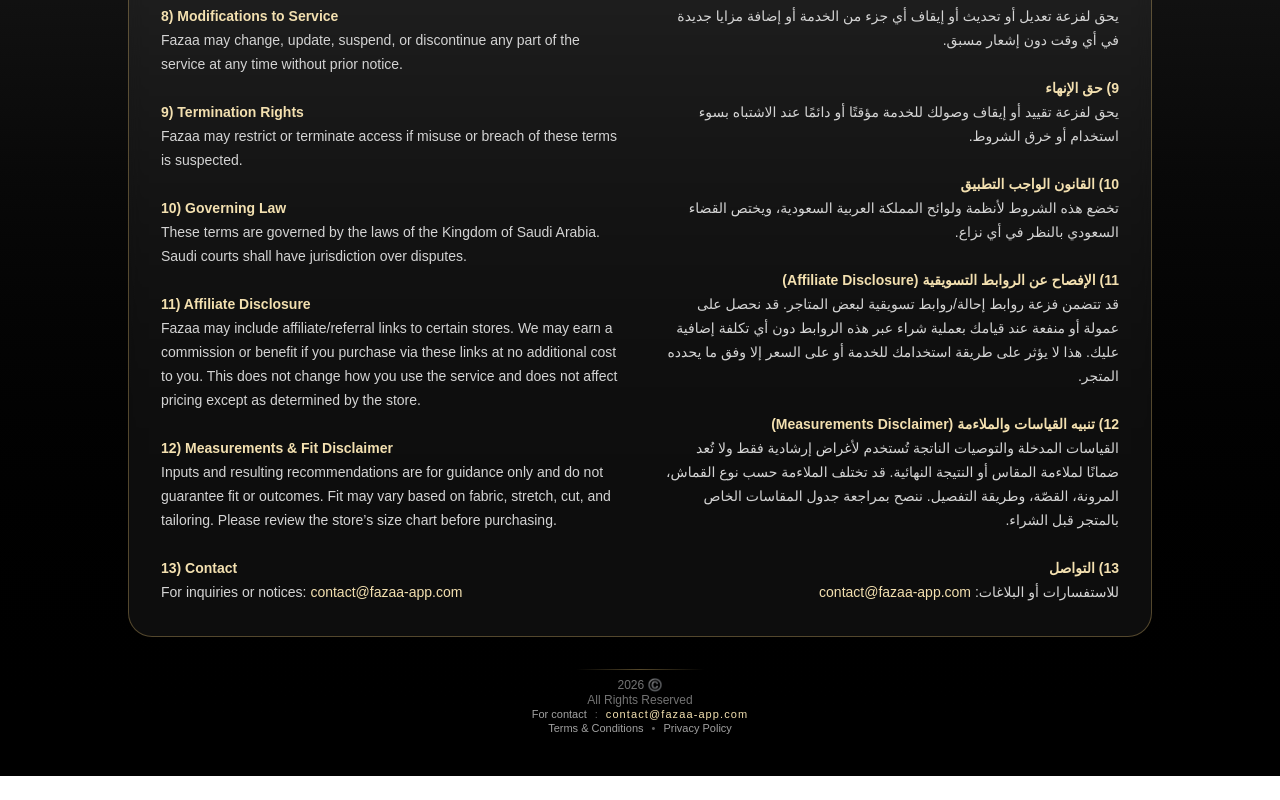
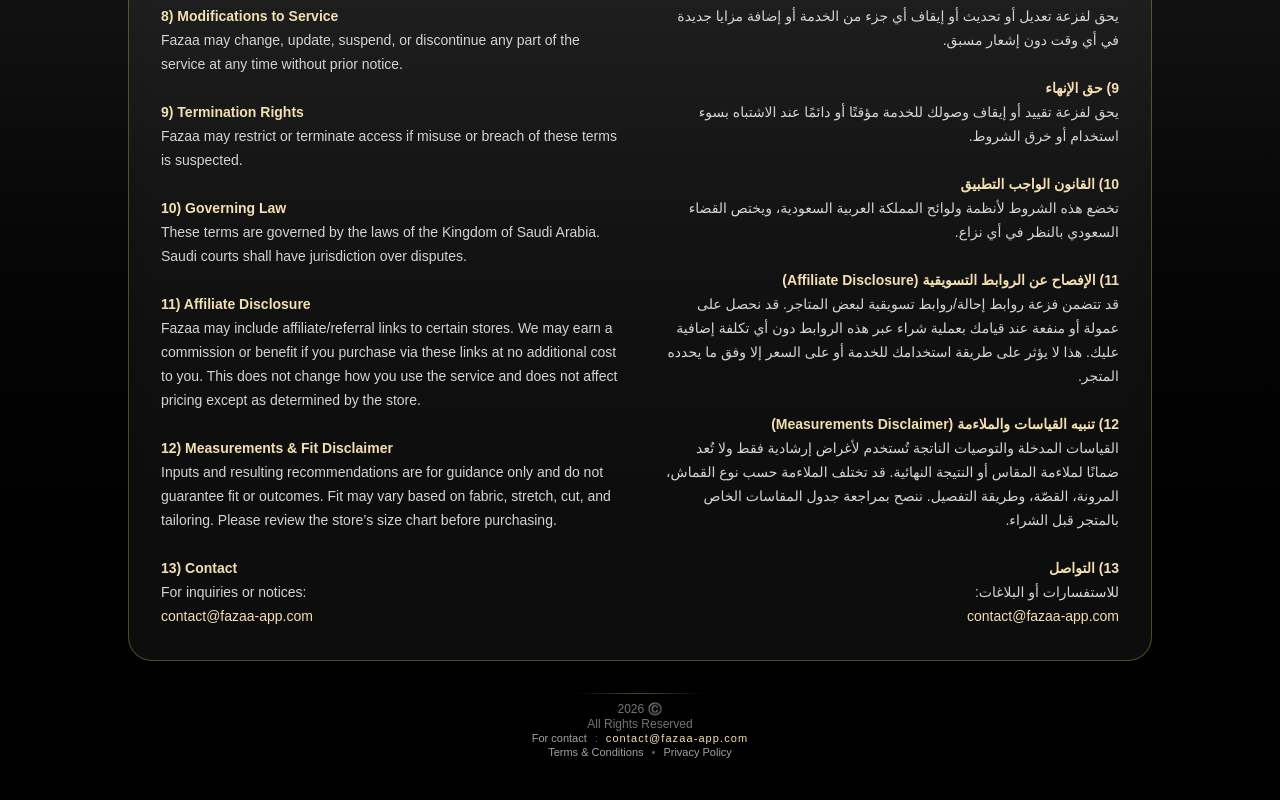
Before and after one commit to AlaaAlsaihati/fazaa, a Next.js app: page /terms-and-conditions in a window 1280 px wide. Shown: the part 1013-1813 px from the top of the page. Before the commit the page ends 1789 px from the top, so only its background shows below. Built offline with nearby package versions, Linux system fonts and the light colour scheme.

Commit message:
privacy and terms

```diff
--- a/app/privacy-policy/page.tsx
+++ b/app/privacy-policy/page.tsx
@@ -55,7 +55,9 @@
 
               <b className="text-[#f3e0b0]">8) التواصل</b><br />
               لأي استفسار بخصوص الخصوصية:{" "}
-              <span className="text-[#f3e0b0]">contact@fazaa-app.com</span>
+              <span className="text-[#f3e0b0] whitespace-nowrap overflow-hidden text-ellipsis block">
+  contact@fazaa-app.com
+</span>
             </div>
 
             {/* English */}
@@ -99,7 +101,9 @@
 
               <b className="text-[#f3e0b0]">8) Contact</b><br />
               Privacy inquiries:{" "}
-              <span className="text-[#f3e0b0]">contact@fazaa-app.com</span>
+             <span className="text-[#f3e0b0] whitespace-nowrap overflow-hidden text-ellipsis block">
+  contact@fazaa-app.com
+</span>
             </div>
           </div>
         </div>
--- a/app/terms-and-conditions/page.tsx
+++ b/app/terms-and-conditions/page.tsx
@@ -113,7 +113,9 @@
               <b className="text-[#f3e0b0]">13) التواصل</b>
               <br />
               للاستفسارات أو البلاغات:{" "}
-              <span className="text-[#f3e0b0] break-all">contact@fazaa-app.com</span>
+              <span className="text-[#f3e0b0] whitespace-nowrap overflow-hidden text-ellipsis block">
+  contact@fazaa-app.com
+</span>
             </div>
 
             {/* English (Left) */}
@@ -218,7 +220,9 @@
               <b className="text-[#f3e0b0]">13) Contact</b>
               <br />
               For inquiries or notices:{" "}
-              <span className="text-[#f3e0b0] break-all">contact@fazaa-app.com</span>
+              <span className="text-[#f3e0b0] whitespace-nowrap overflow-hidden text-ellipsis block">
+  contact@fazaa-app.com
+</span>
             </div>
           </div>
         </div>
```
